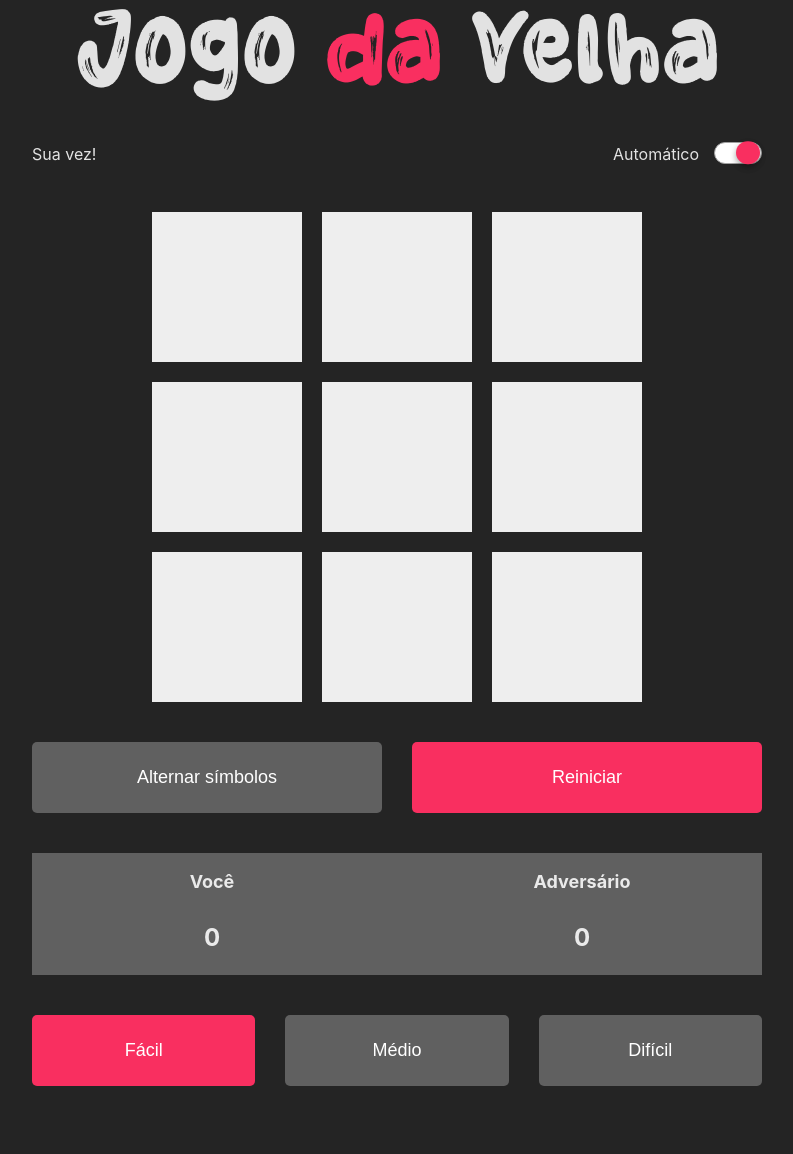
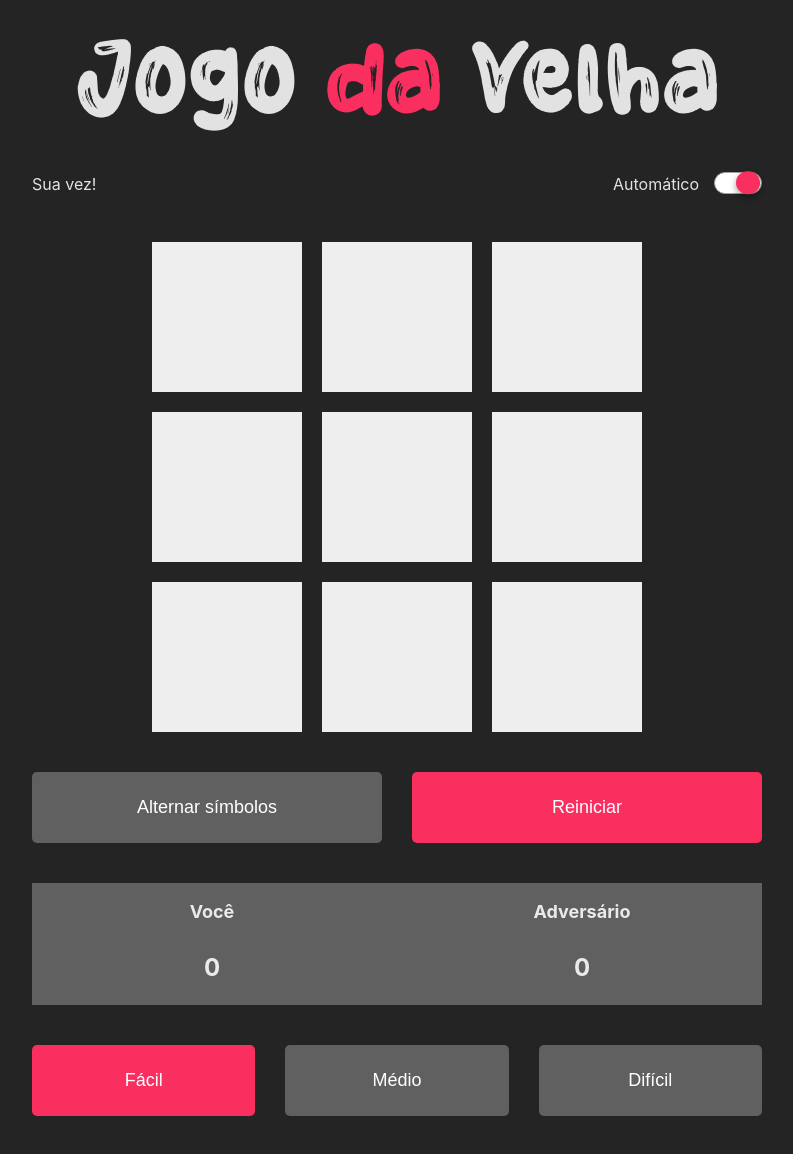
Before and after one commit to igorssc/jogo-da-velha, a React (Vite) app: page / in a window 1280 px wide. Shown: the whole page, without its empty margins (243-1036 px from the left). Before the commit the page ends 1126 px from the top, so only its background shows below. Built offline with nearby package versions, Linux system fonts and the light colour scheme.

Commit message:
Edit style css #6

```diff
--- a/src/App.css
+++ b/src/App.css
@@ -55,11 +55,12 @@ body {
   display: grid;
   grid-template-columns: 1fr 1fr 1fr;
   gap: 15px;
-  margin: 40px auto;
+  margin-bottom: 30px;
 }
 
 @media (min-width: 768px) {
   .footer-app {
+    margin-bottom: 40px;
     gap: 30px;
   }
 }
--- a/src/components/Header.module.css
+++ b/src/components/Header.module.css
@@ -12,6 +12,7 @@
 @media (min-width: 768px) {
   .title {
     font-size: 92px !important;
+    margin-top: 70px;
   }
 }
 
--- a/src/components/Points.module.css
+++ b/src/components/Points.module.css
@@ -1,7 +1,13 @@
 .box {
   width: 100%;
   background: #606060;
-  margin-bottom: 40px;
+  margin-bottom: 30px;
+}
+
+@media (min-width: 768px) {
+  .box {
+    margin-bottom: 40px;
+  }
 }
 
 .points {
```
